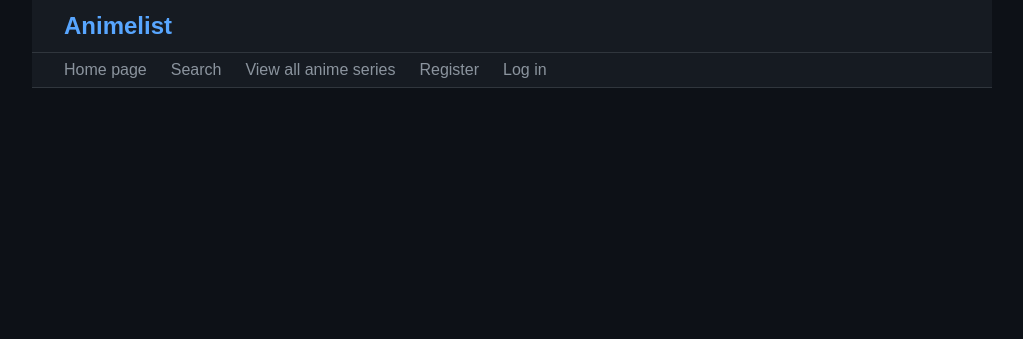
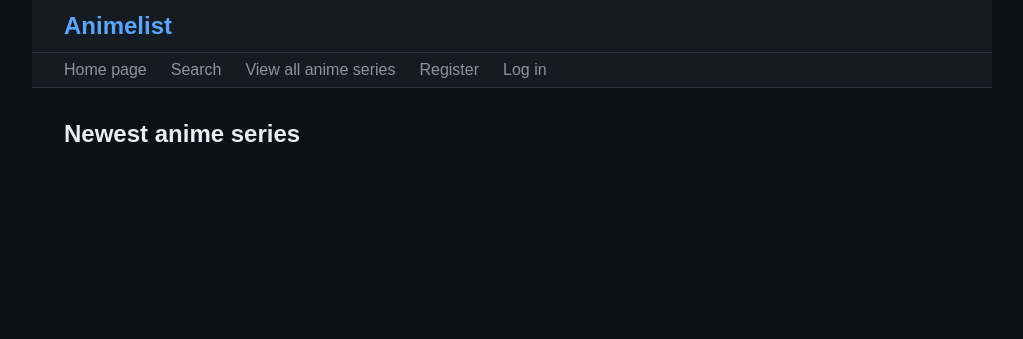
Before and after one commit to MaxKanninen/animelist, a Flask app: page / in a window 1280 px wide. Shown: the top 339 px of the page, without its empty margins (128-1151 px from the left). Run offline with Flask 3, Linux system fonts and the light colour scheme; data that the repository does not hold is empty.

Commit message:
Show newest anime series on index page

```diff
--- a/app.py
+++ b/app.py
@@ -28,7 +28,8 @@ def check_csrf():
 
 @app.route("/")
 def index():
-    return render_template("index.html")
+    latest = series.get_latest_series()
+    return render_template("index.html", latest=latest)
 
 @app.route("/registration", methods=["GET", "POST"])
 def registration():
--- a/series.py
+++ b/series.py
@@ -38,6 +38,13 @@ def get_series_genres(series_id):
              WHERE sg.genre_id = g.id AND sg.series_id = ?
              ORDER BY g.name"""
     return db.query(sql, [series_id])
+
+def get_latest_series():
+    sql = """SELECT id, title, year
+             FROM series
+             ORDER BY year DESC, created_at DESC
+             LIMIT 10"""
+    return db.query(sql)
 
 def get_series_count():
     sql = "SELECT COUNT(*) FROM series"
--- a/templates/index.html
+++ b/templates/index.html
@@ -3,7 +3,6 @@
 {% block title %}Animelist{% endblock %}
 
 {% block content %}
-
 
   {% if session.user_id %}
   <p>
@@ -11,9 +10,17 @@
   </p>
   {% endif %}
 
-
   {% for message in get_flashed_messages() %}
   <p class="flash">{{ message }}</p>
   {% endfor %}
 
+  <h2>Newest anime series</h2>
+
+  {% for s in latest %}
+  <div class="card">
+    <a href="/series/{{ s.id }}">{{ s.title }}</a>
+    <span class="meta"> &middot; {{ s.year }}</span>
+  </div>
+  {% endfor %}
+
 {% endblock %}
```
